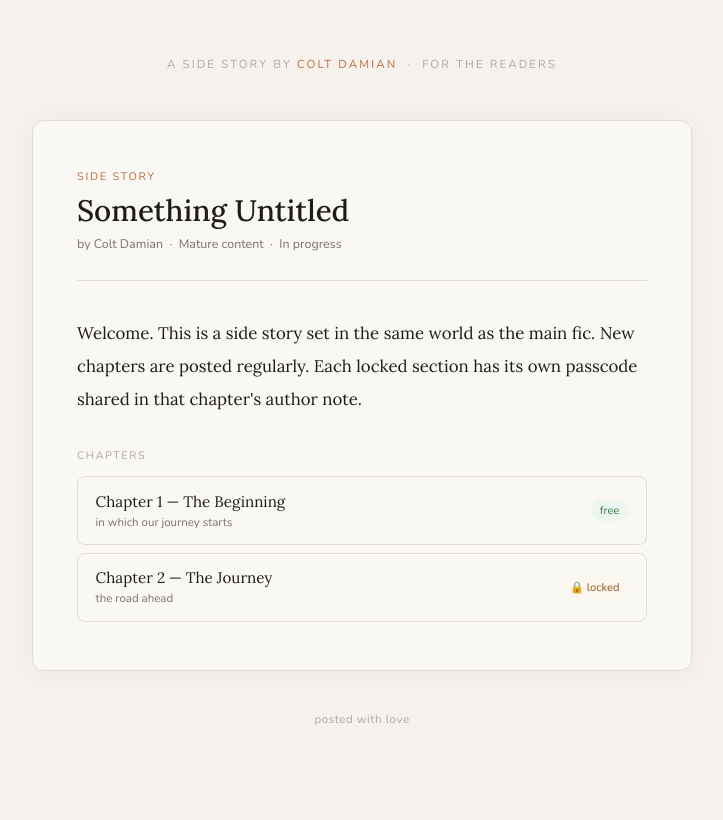
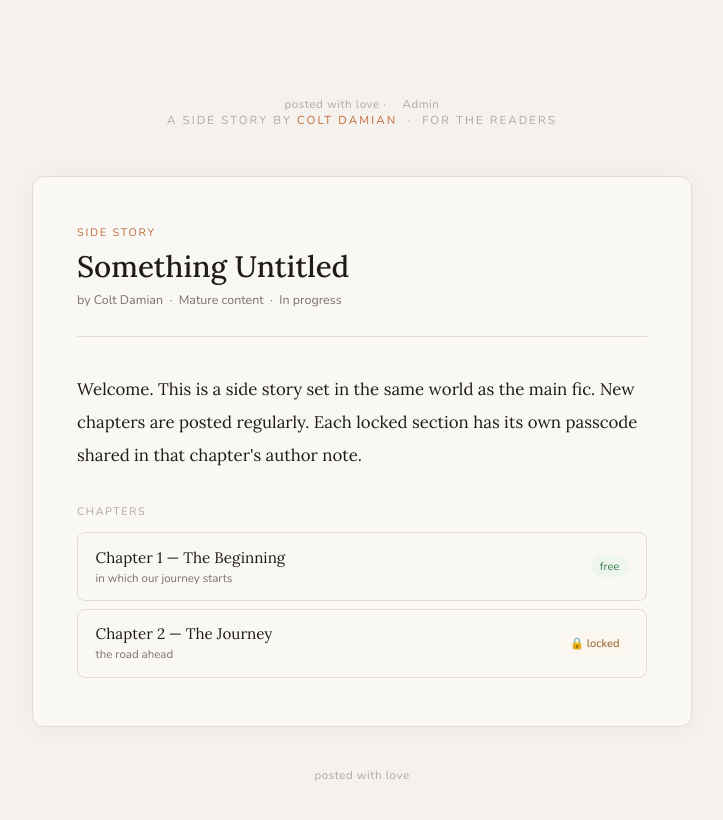
Before and after one commit to Lulu-Bui/The-flower-that-bloom-at-the-end-of-the-Journey, a website: page index.html in a window 1280 px wide. Shown: the whole page, without its empty margins (278-1001 px from the left). Drawn offline with nearby package versions, Linux system fonts and the light colour scheme.

Commit message:
Update index.html

```diff
--- a/index.html
+++ b/index.html
@@ -3,7 +3,11 @@
 <head>
 <meta charset="UTF-8" />
 <meta name="viewport" content="width=device-width, initial-scale=1.0" />
-<title>Something Untitled — Colt Damian</title>
+  <p class="page-footer">
+  posted with love ·
+  <a href="login.html" style="color: var(--faint); text-decoration: none;">Admin</a>
+</p>
+<title>Queen of Flower and her Fallen Knight — Colt Damian</title>
 <link rel="preconnect" href="https://fonts.googleapis.com" />
 <link href="https://fonts.googleapis.com/css2?family=Lora:ital,wght@0,400;0,500;1,400;1,500&family=Nunito:wght@300;400;500&display=swap" rel="stylesheet" />
 <link rel="stylesheet" href="style.css" />
```
